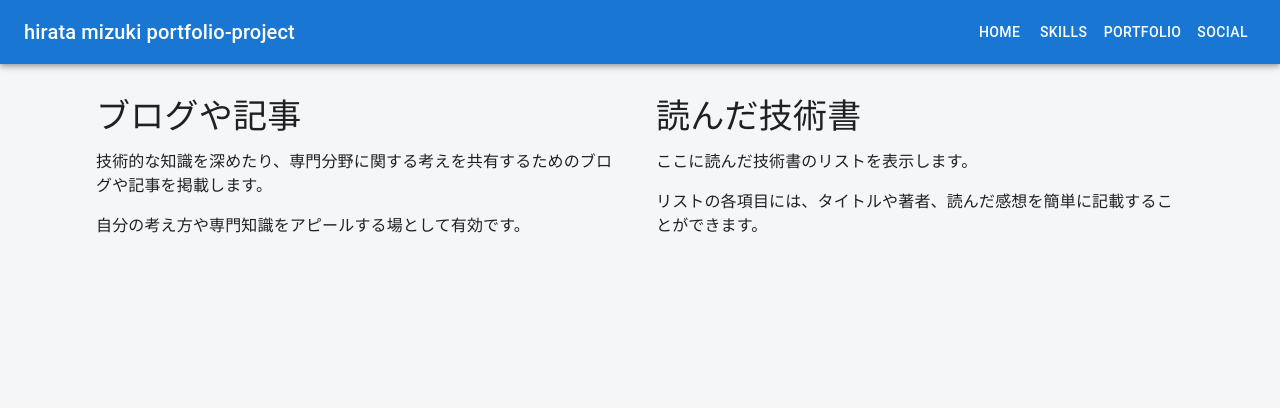
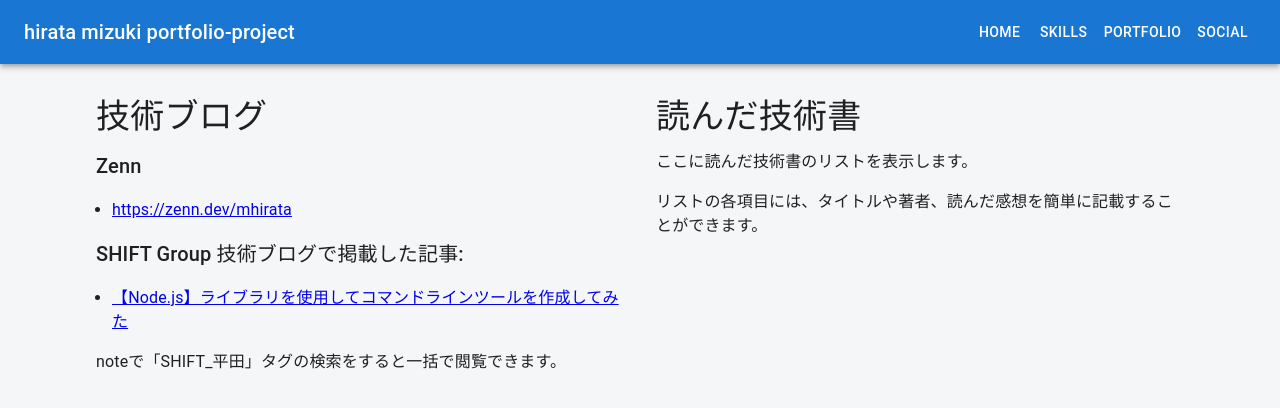
Before and after one commit to RsPYP/portfolio-project, a React (Create React App) app: page /social in a window 1280 px wide. Shown: the top 408 px of the page. Built offline with nearby package versions, Linux system fonts and the light colour scheme.

Commit message:
技術ブログ部分にリンクを記載

```diff
--- a/src/pages/Social.js
+++ b/src/pages/Social.js
@@ -21,17 +21,46 @@
     <Container>
       <Section>
         <Typography variant="h4" gutterBottom>
-          ブログや記事
+          技術ブログ
         </Typography>
-        <Box mb={2}>
-          <Typography variant="body1">
-            技術的な知識を深めたり、専門分野に関する考えを共有するためのブログや記事を掲載します。
+
+        <Box>
+          <Typography variant="h6" gutterBottom>
+            Zenn
           </Typography>
+          <Box component="ul" pl={2}>
+            <li>
+              <a
+                href="https://zenn.dev/mhirata"
+                target="_blank"
+                rel="noopener noreferrer"
+              >
+                https://zenn.dev/mhirata
+              </a>
+            </li>
+          </Box>
         </Box>
+
         <Box>
-          <Typography variant="body1">
-            自分の考え方や専門知識をアピールする場として有効です。
+          <Typography variant="h6" gutterBottom>
+            SHIFT Group 技術ブログで掲載した記事:
           </Typography>
+          <Box component="ul" pl={2}>
+            <li>
+              <a
+                href="https://note.shiftinc.jp/n/n26daf5a434b5"
+                target="_blank"
+                rel="noopener noreferrer"
+              >
+                【Node.js】ライブラリを使用してコマンドラインツールを作成してみた
+              </a>
+            </li>
+          </Box>
+          <Box>
+            <Typography variant="body1">
+              noteで「SHIFT_平田」タグの検索をすると一括で閲覧できます。
+            </Typography>
+          </Box>
         </Box>
       </Section>
 
```
Also changed, not shown: 1 other file (tests, documents, lock files or other folders).
